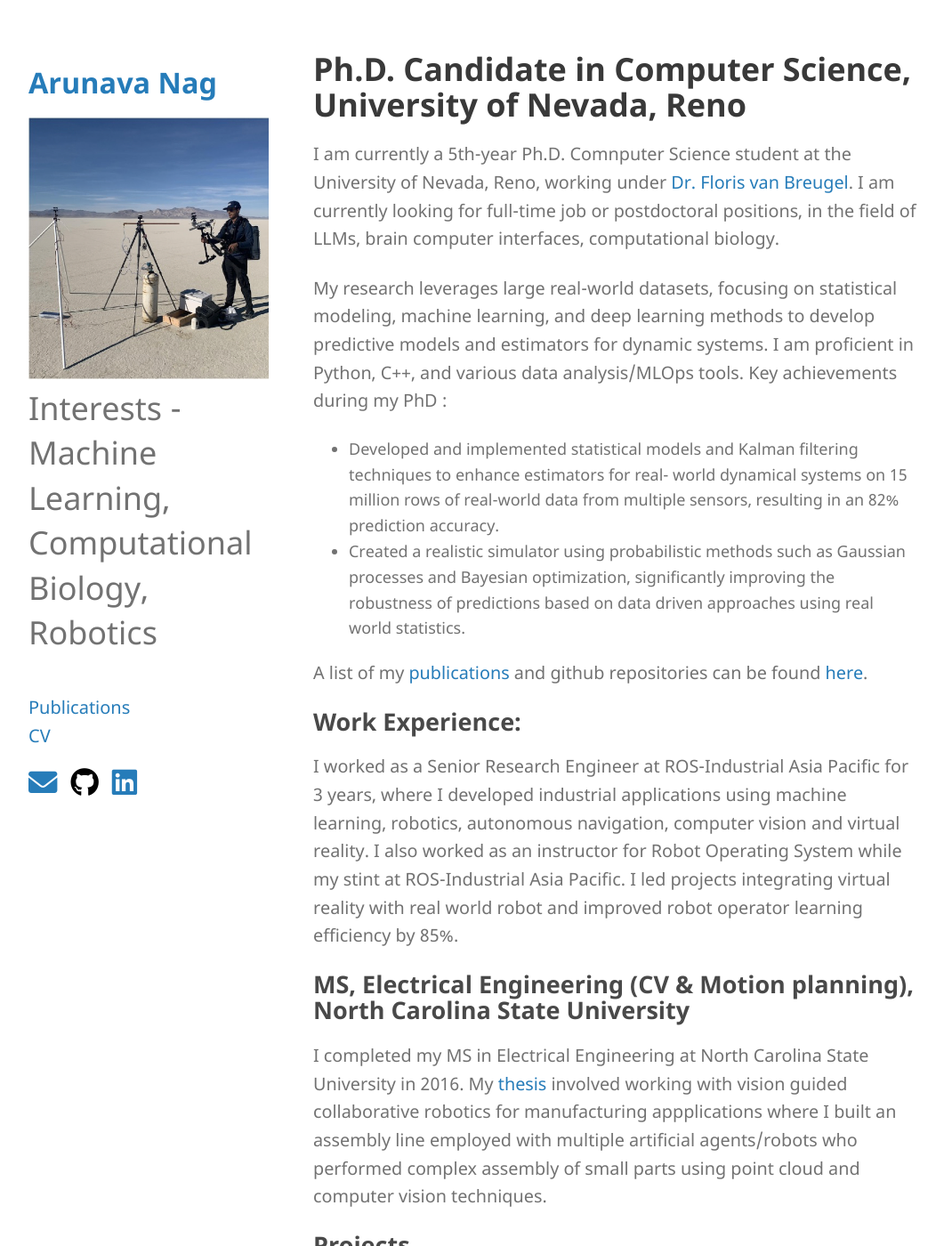
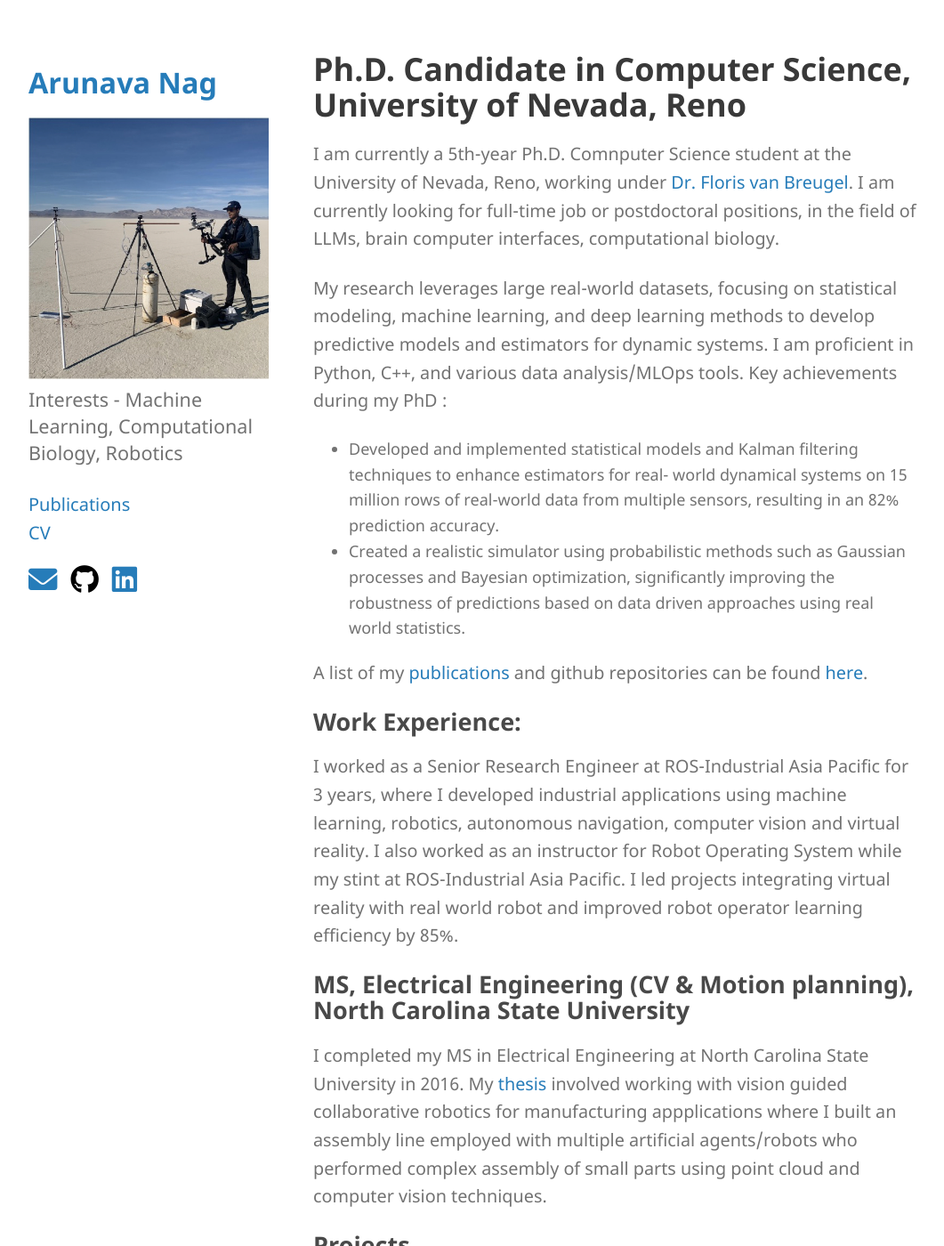
Before and after one commit to arunavanag591/mypage, a Jekyll site: the page built from index.md, in a window 1280 px wide and 1400 px high. Shown: the whole window at 89% size, without its empty margins (108-1169 px from the left). Built offline with Jekyll 4.4.1, drawn with Linux system fonts in a browser that asks for light colours; a style sheet for code colours, icons or effects is not loaded; our own code applies the rules of GitHub Pages for plain Markdown files.

Commit message:
updating css

```diff
--- a/assets/css/style.scss
+++ b/assets/css/style.scss
@@ -44,7 +44,7 @@ header h1 {
 
 /* Make the site description (interests) smaller */
 header p {
-  font-size: 2.0em !important;
+  font-size: 1.2em !important;
   line-height: 1.4 !important;
 }
 
```
